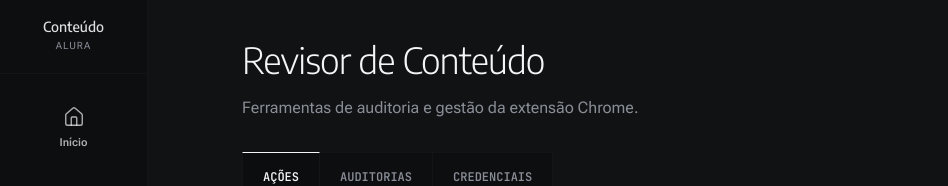
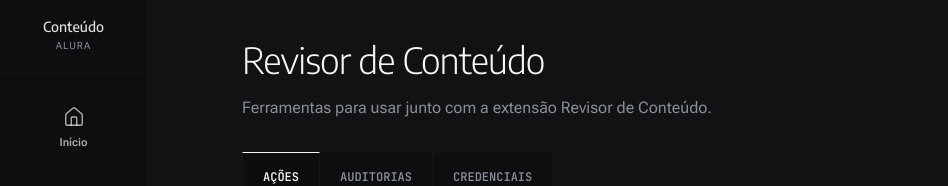
Before and after one commit to efops-conteudo-alura/hub-producao-conteudo, a Next.js app: page /revisor-conteudo in a window 1280 px wide. Shown: the top 186 px of the page, without its empty margins (0-948 px from the left). Built offline with nearby package versions, Linux system fonts and the light colour scheme; no server answers; the database is empty; sample sign-in values are in the browser's storage.

Commit message:
style: atualizar subtítulo do módulo revisor-conteudo

```diff
--- a/src/app/(dashboard)/revisor-conteudo/page.tsx
+++ b/src/app/(dashboard)/revisor-conteudo/page.tsx
@@ -13,7 +13,7 @@
       <div className="mb-8">
         <h1 className="hub-page-title mb-4">Revisor de Conteúdo</h1>
         <p className="text-muted-foreground">
-          Ferramentas de auditoria e gestão da extensão Chrome.
+          Ferramentas para usar junto com a extensão Revisor de Conteúdo.
         </p>
       </div>
       <RevisorTabs isAdmin={isAdmin} />
```
